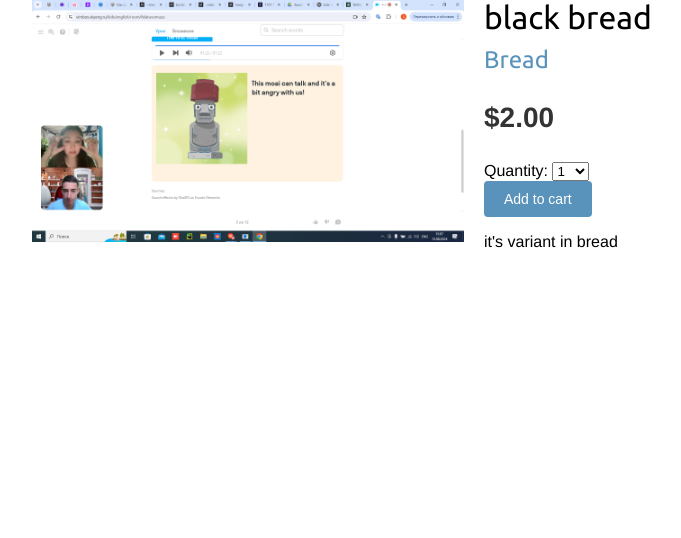
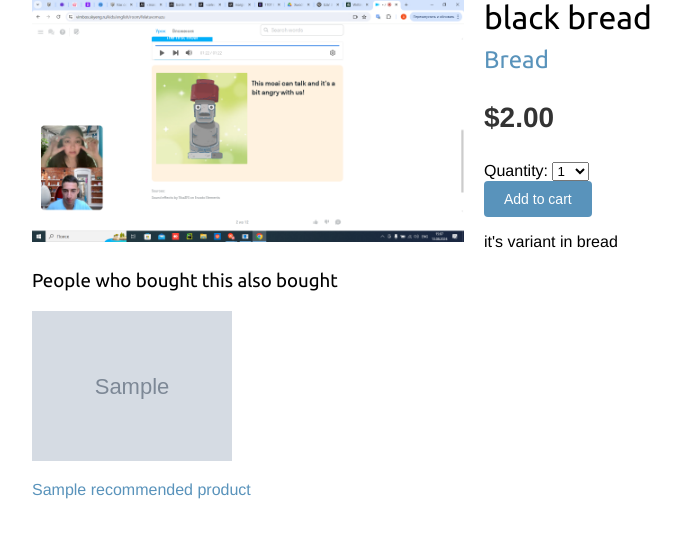
Before and after one commit to ArtemSimon/myshop, a Django app: template shop/templates/shop/product/detail.html in a window 1280 px wide. Shown: the part 102-640 px from the top of the page, without its empty margins (68-749 px from the left). Run offline with Django 5.2, Linux system fonts and the light colour scheme; data comes from the database, SQL or seed files in the repository; tables that the repository leaves empty hold one stand-in row (values such as "Sample post"); the template is opened without the code that fills it: values that come from a table or form of the project are taken from there, most other values are stand-ins (such as "Sample title", 1, 10 or a date in 2020); grey boxes marked "Sample" are stand-in pictures; parts of the project's set-up code (start-up, migrations or seed data) failed here and were passed over.

Commit message:
see recommended product

```diff
--- a/shop/templates/shop/base.html
+++ b/shop/templates/shop/base.html
@@ -17,7 +17,7 @@
                         Your cart:
                         <a href="{% url 'cart:cart_detail' %}">
                             {{ total_items }} item{{ total_items|pluralize }},
-                            ${{ cart.get_total_price }}
+                            ${{ cart.get_total_price_after_discount }}
                         </a>
                     {% elif not order %}
                         Your cart is empty.
--- a/shop/templates/shop/product/detail.html
+++ b/shop/templates/shop/product/detail.html
@@ -21,5 +21,20 @@
       <input type="submit" value="Add to cart">
     </form>
     {{ product.description|linebreaks }}
+
+    {% if recommended_products %}
+      <div class="recommendations">
+        <h3>People who bought this also bought</h3>
+        {% for p in recommended_products %}
+          <div class="item">
+            <a href="{{ p.get_absolute_url }}">
+              <img src="{% if p.image %}{{ p.image.url }}{% else %}
+              {% static  'img/no_image.png' %}{% endif %}">
+            </a>
+            <p><a href="{{ p.get_absolute_url }}">{{ p.name }}</a></p>
+          </div>
+        {% endfor %}
+      </div>
+    {% endif %}
   </div>
 {% endblock %}
```
Also changed, not shown: cart/templates/cart/detail.html (+17 -0 lines).
